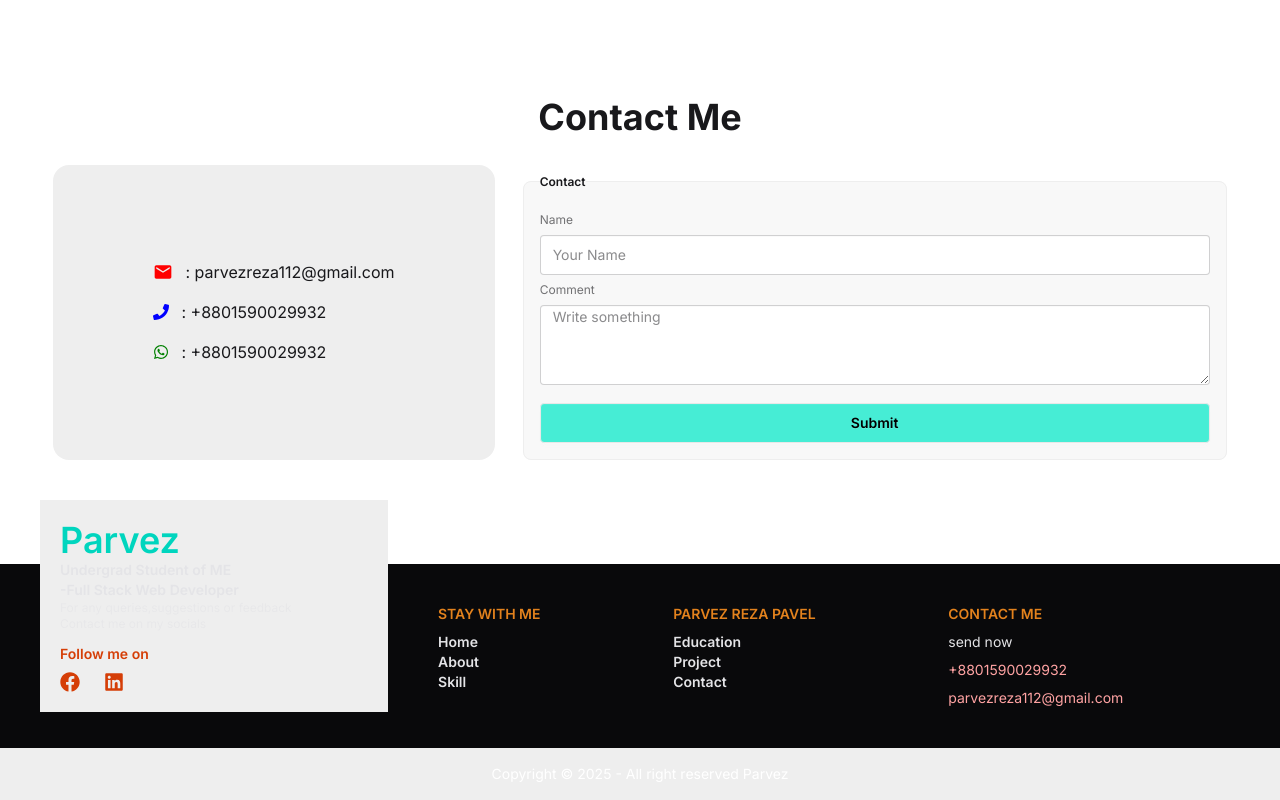
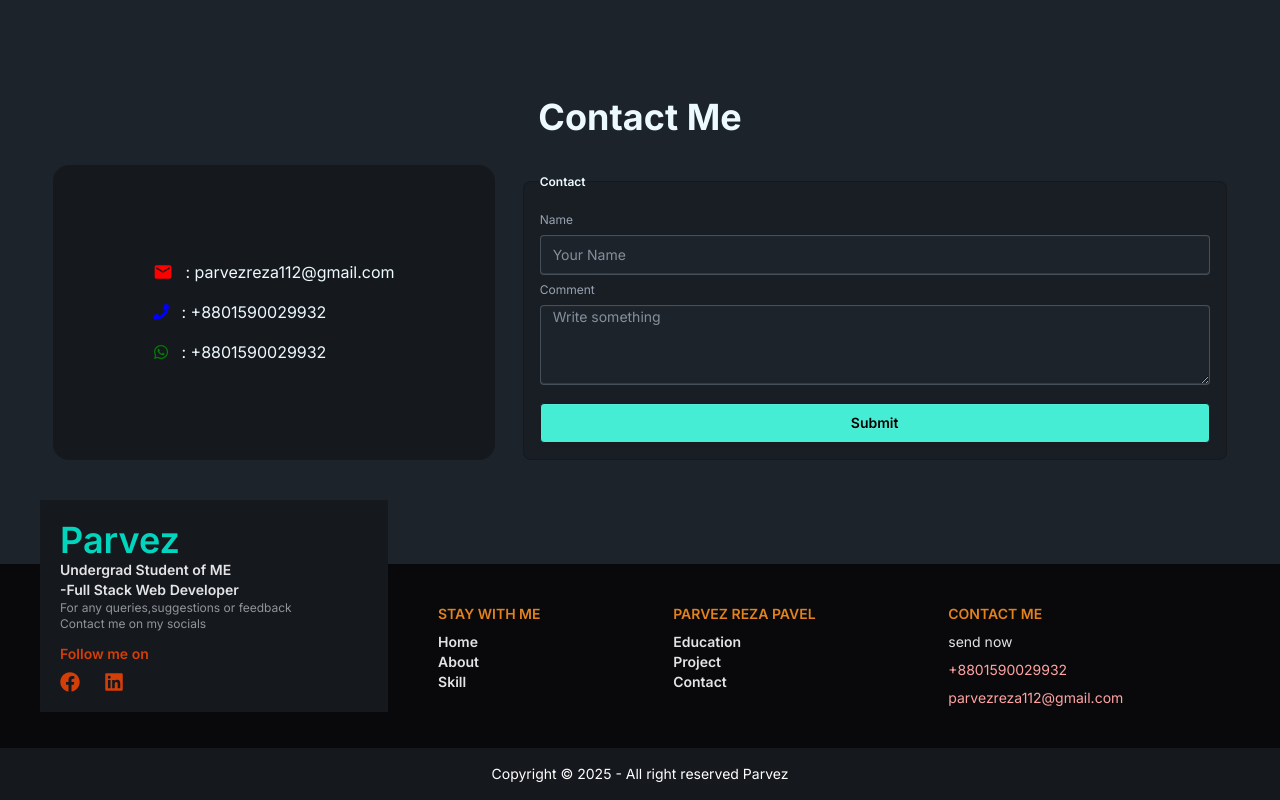
Before and after one commit to parvezreza55/portfolio, a React (Vite) app: page / in a window 1280 px wide. Shown: the part 3382-4182 px from the top of the page. Built offline with nearby package versions, Linux system fonts and the light colour scheme.

Commit message:
added dark

```diff
--- a/src/index.css
+++ b/src/index.css
@@ -1,6 +1,9 @@
 @import url("https://fonts.googleapis.com/css2?family=Inter:ital,opsz,wght@0,14..32,100..900;1,14..32,100..900&display=swap");
 @import "tailwindcss";
 @plugin "daisyui";
+@plugin "daisyui" {
+  themes: dark --default, dark --prefersdark;
+}
 
 * {
   font-family: "Inter", sans-serif;
```
